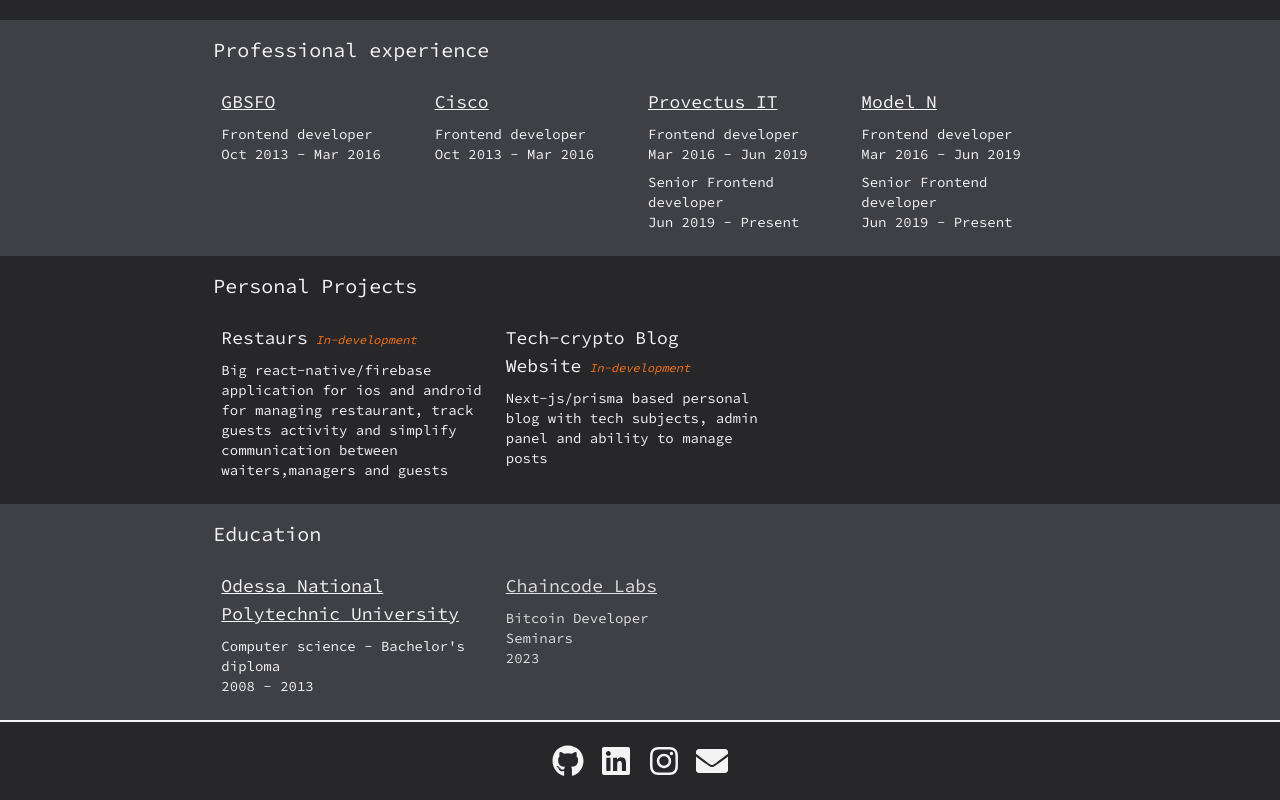
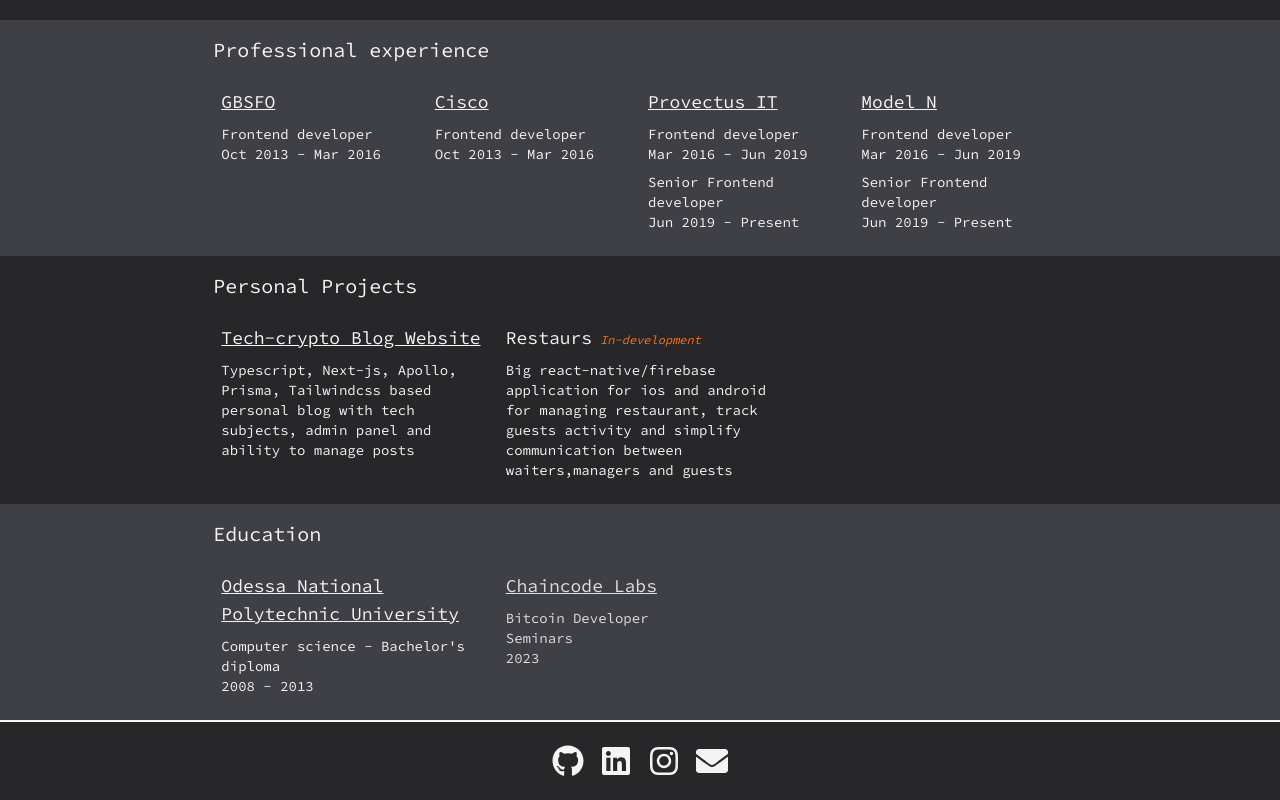
Before and after one commit to snownoop/cphr-cv, a Next.js app: page / in a window 1280 px wide. Shown: the part 800-1600 px from the top of the page. Built offline with nearby package versions, Linux system fonts and the light colour scheme.

Commit message:
Add blog as project with link

```diff
--- a/pages/index.js
+++ b/pages/index.js
@@ -137,15 +137,15 @@ const EXPERIENCE = [
 
 const PROJECTS = [
   {
+    title: "Tech-crypto Blog Website",
+    link: "https://cphr-blog.vercel.app",
+    description:
+      "Typescript, Next-js, Apollo, Prisma, Tailwindcss based personal blog with tech subjects, admin panel and ability to manage posts",
+  },
+  {
     title: "Restaurs",
     description:
       "Big react-native/firebase application for ios and android for managing restaurant, track guests activity and simplify communication between waiters,managers and guests",
-    status: "In-development",
-  },
-  {
-    title: "Tech-crypto Blog Website",
-    description:
-      "Next-js/prisma based personal blog with tech subjects, admin panel and ability to manage posts",
     status: "In-development",
   },
 ];
@@ -309,7 +309,18 @@ export default function Home() {
                 key={index}
               >
                 <div className="text-lg">
-                  {item.title}
+                  {item.link ? (
+                    <a
+                      className="text-lg underline"
+                      target="_blank"
+                      rel="noreferrer"
+                      href={item.link}
+                    >
+                      {item.title}
+                    </a>
+                  ) : (
+                    item.title
+                  )}
                   <span className="block text-xs italic text-orange-500 sm:ml-2 sm:inline">
                     {item.status}
                   </span>
```
